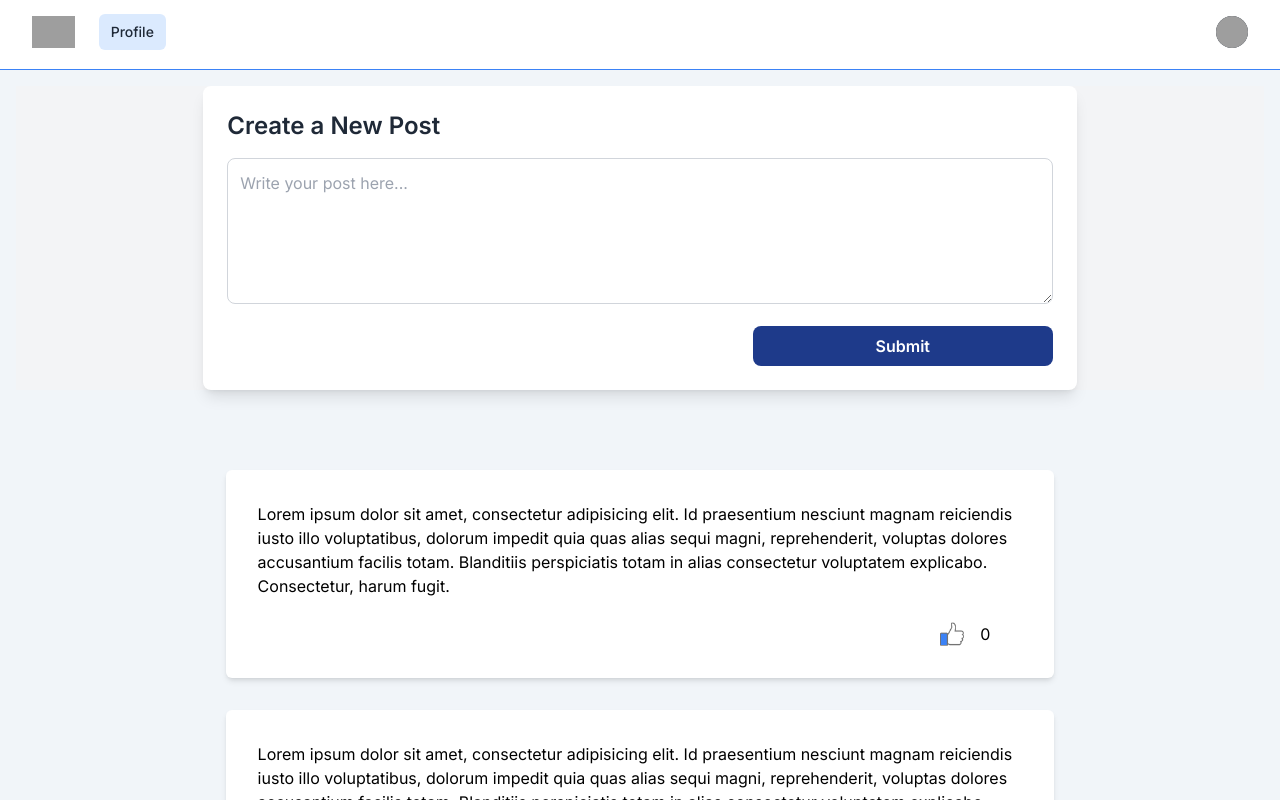
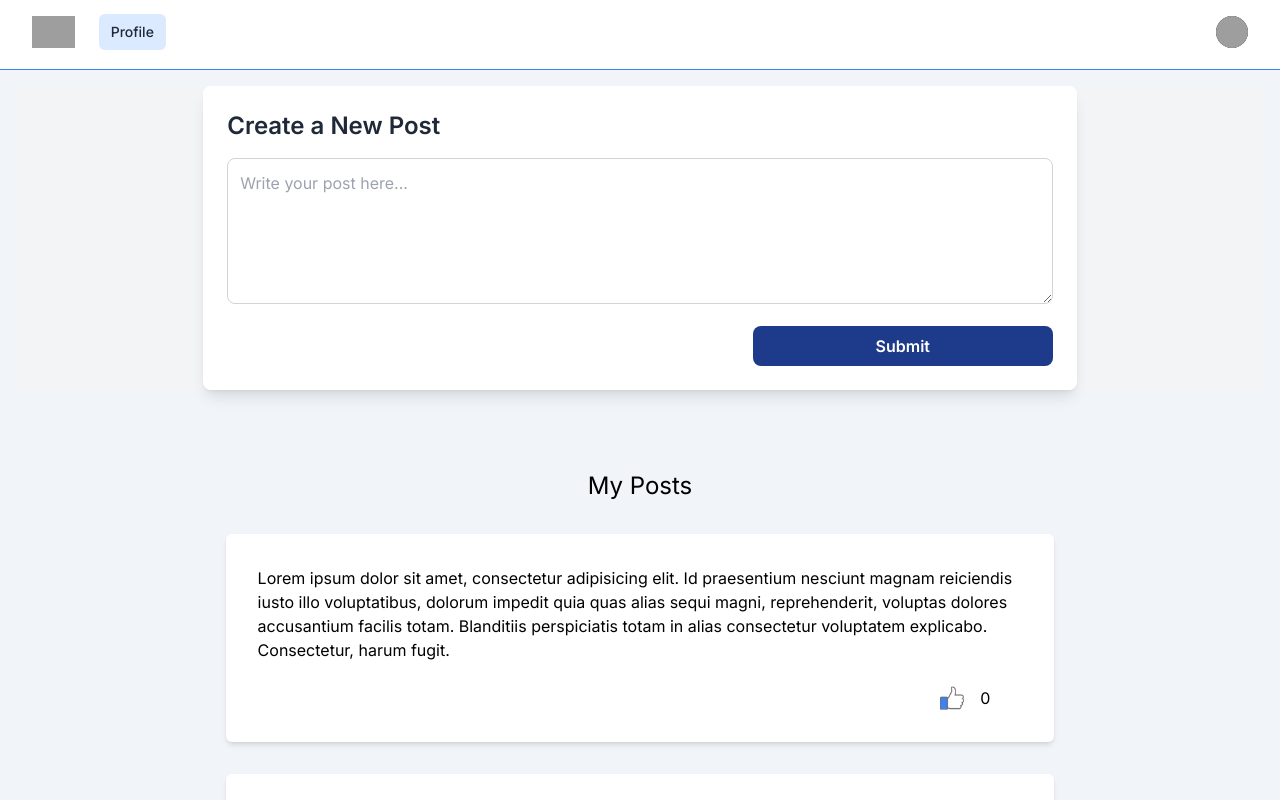
Before and after one commit to e19465/tech-talk-geveo-nov-24, a Next.js app: page /profile/1 in a window 1280 px wide. Built offline with nearby package versions, Linux system fonts and the light colour scheme; grey boxes are pictures that could not be loaded.

Commit message:
UI finalized

```diff
--- a/src/components/user-profile/UserPosts.tsx
+++ b/src/components/user-profile/UserPosts.tsx
@@ -3,6 +3,7 @@ import SinglePost from "../post/SinglePost";
 const UserPosts = () => {
   return (
     <div className="px-8 py-20 flex flex-col items-center justify-center gap-8">
+      <h1 className="text-center text-2xl">My Posts</h1>
       <SinglePost />
       <SinglePost />
     </div>
```
